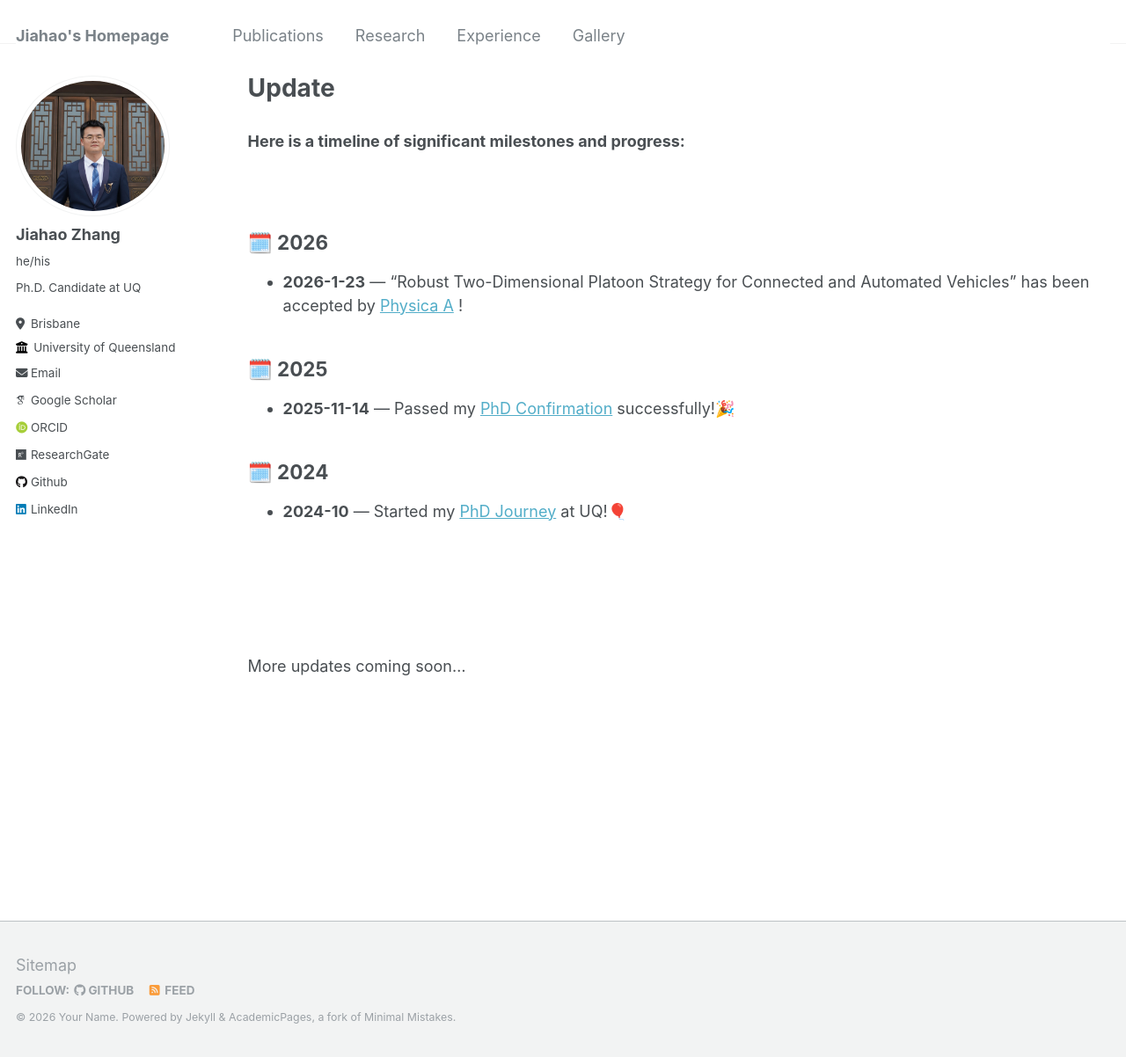
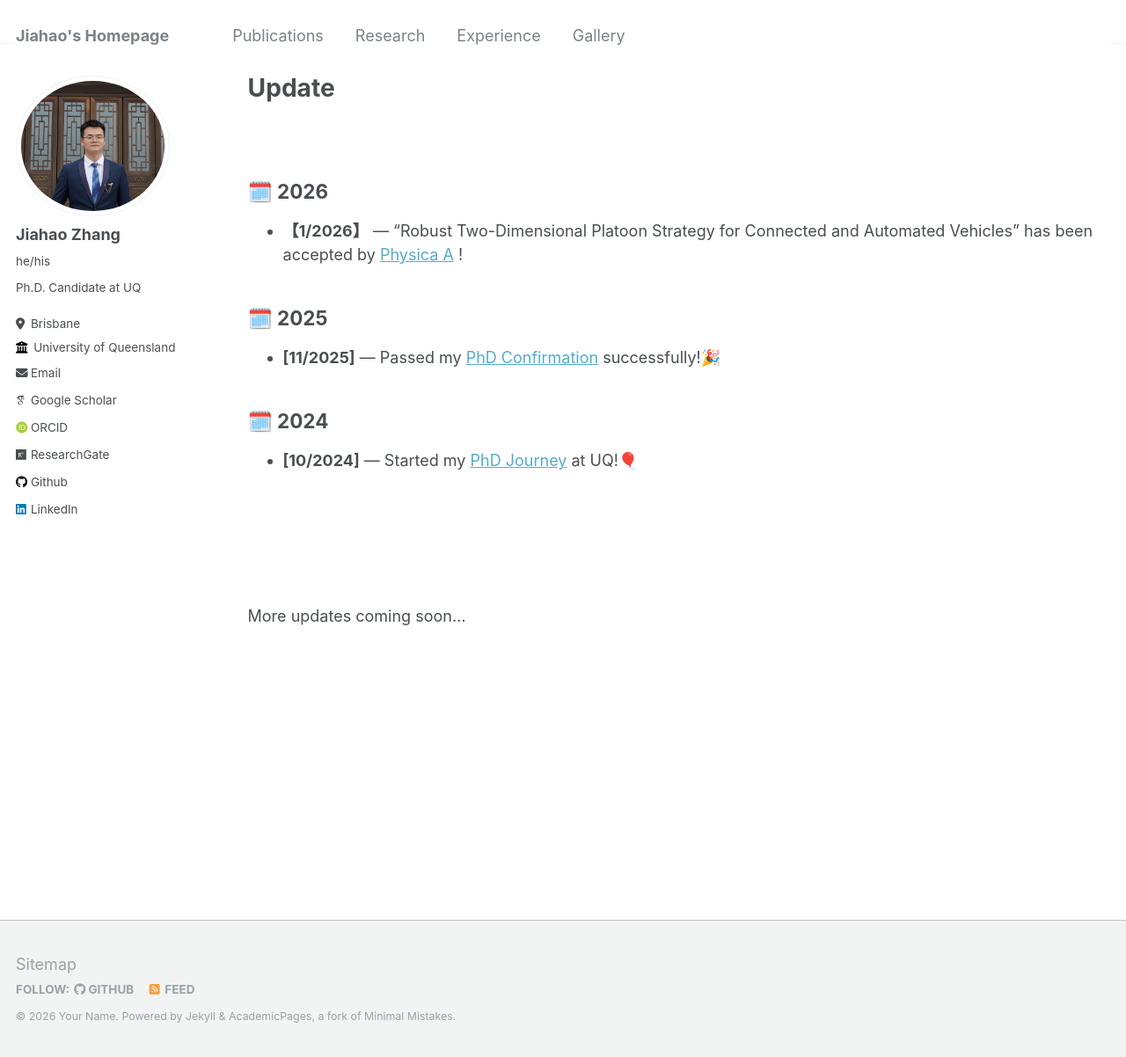
Before and after one commit to zhangjiahao2024/zhangjiahao2024.github.io, a Jekyll site: the page built from _pages/update.md, in a window 1280 px wide and 1202 px high. Shown: the whole window at 88% size. Built offline with Jekyll 4.4.1, drawn with Linux system fonts in a browser that asks for light colours; some web fonts are replaced.

Commit message:
Update update.md

```diff
--- a/_pages/update.md
+++ b/_pages/update.md
@@ -8,17 +8,20 @@ author_profile: true
 
 {% include base_path %}
 
+<!--
 ### **Here is a timeline of significant milestones and progress:**
+-->
+
 <br>
 
 ## 🗓️ 2026
-- **2026-1-23** — "Robust Two-Dimensional Platoon Strategy for Connected and Automated Vehicles" has been accepted by [Physica A](https://www.sciencedirect.com/journal/physica-a-statistical-mechanics-and-its-applications) !
+- **【1/2026】** — "Robust Two-Dimensional Platoon Strategy for Connected and Automated Vehicles" has been accepted by [Physica A](https://www.sciencedirect.com/journal/physica-a-statistical-mechanics-and-its-applications) !
 
 ## 🗓️ 2025
-- **2025-11-14** — Passed my [PhD Confirmation](https://civil.uq.edu.au/event/session/5439) successfully!🎉
+- **[11/2025]** — Passed my [PhD Confirmation](https://civil.uq.edu.au/event/session/5439) successfully!🎉
 
 ## 🗓️ 2024
-- **2024-10** — Started my [PhD Journey](https://civil.uq.edu.au/profile/5288/jiahao-zhang) at UQ!🎈
+- **[10/2024]** — Started my [PhD Journey](https://civil.uq.edu.au/profile/5288/jiahao-zhang) at UQ!🎈
 
 <br>
 <br>
```
